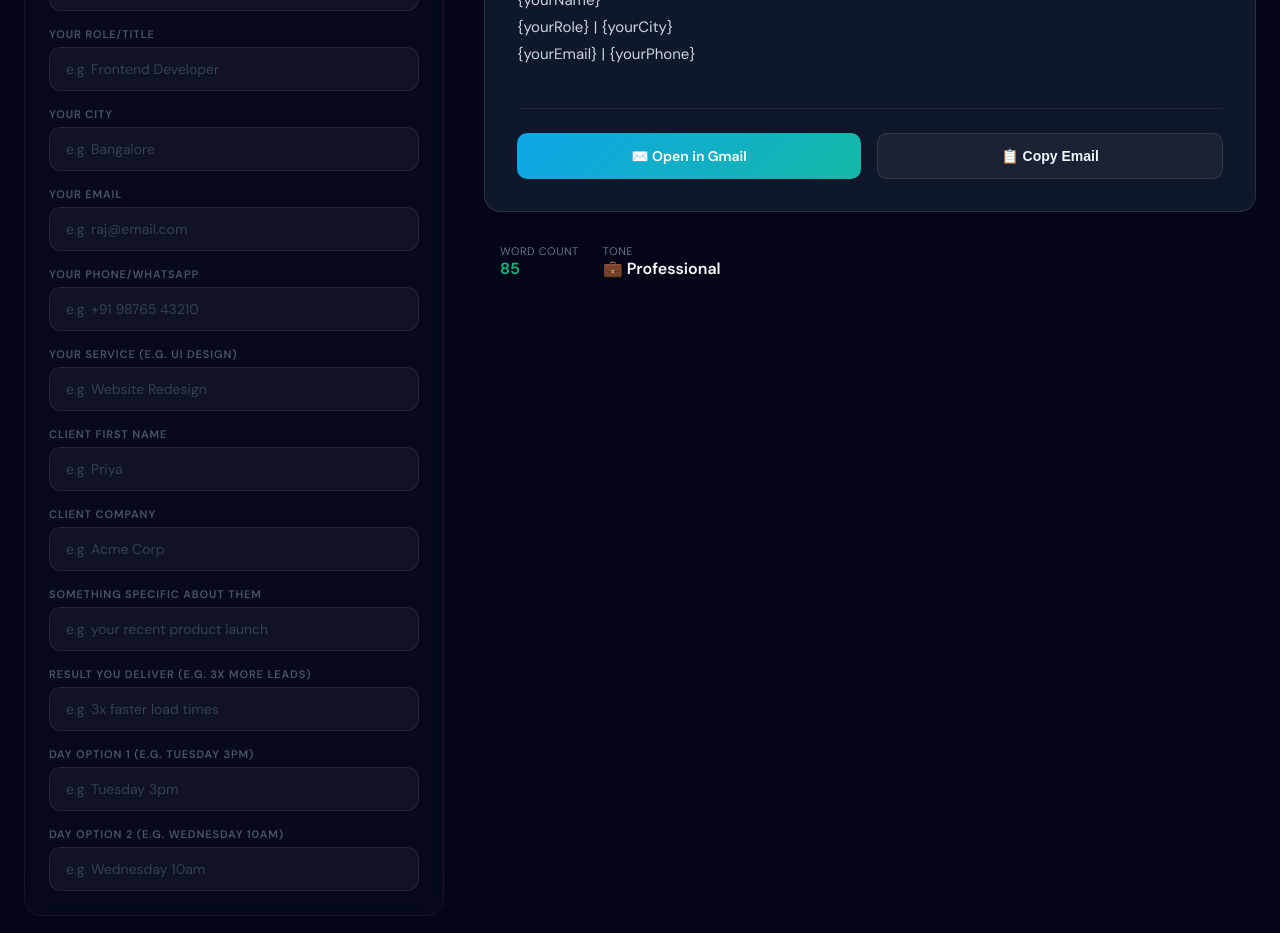
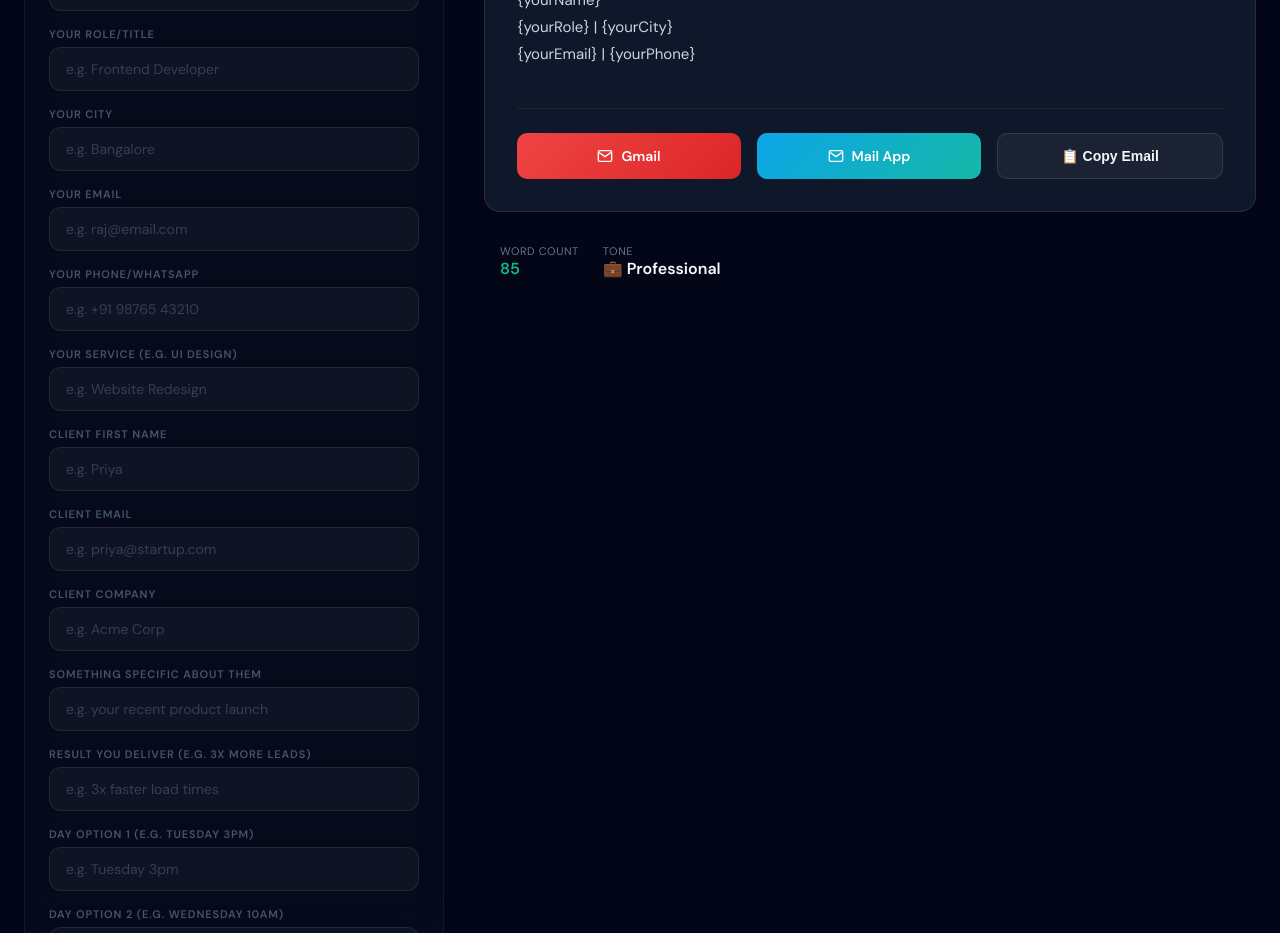
Before and after one commit to daxpatel109/karotools, a React (Vite) app: page /email-generator in a window 1280 px wide. Shown: the part 940-1873 px from the top of the page. Built offline with nearby package versions, Linux system fonts and the light colour scheme.

Commit message:
fix(email): add client email field and fix mailto population logic

```diff
--- a/src/EmailGenerator.jsx
+++ b/src/EmailGenerator.jsx
@@ -205,22 +205,22 @@ const TEMPLATES = {
 };
 
 const FIELDS = {
-  cold: ["yourName","yourRole","yourCity","yourEmail","yourPhone","clientName","clientCompany","yourService","specificDetail","result","day1","day2"],
-  followup: ["yourName","yourEmail","yourPhone","clientName","clientCompany","yourService","subject"],
-  payment: ["yourName","yourEmail","yourPhone","clientName","projectName","invoiceNo","amount","dueDate","paymentDetails"],
-  proposal: ["yourName","yourRole","yourEmail","clientName","clientCompany","projectName","projectDescription","deliverable1","deliverable2","deliverable3","timeline","amount","revisions","support","result"],
-  thankyou: ["yourName","yourRole","yourEmail","clientName","clientCompany","projectName","specificDetail","upsell1","upsell2"],
-  breakup: ["yourName","yourRole","clientName","clientCompany","yourService","subject"],
-  feedback: ["yourName","clientName","clientCompany","projectName","reviewLink"],
-  onboard: ["yourName","yourEmail","yourPhone","clientName","projectName","amount","paymentMethod","startDate","checkinDate","deliveryDate","workingHours","agreementLink","questionnaireLink"],
-  delay: ["yourName","yourEmail","clientName","projectName","reason","delayDays","originalDeadline","newDeadline","action1","action2","updateDate"],
-  upsell: ["yourName","yourRole","yourEmail","clientName","clientCompany","projectName","upsellIdea","upsellDescription","result","timeline","amount"],
+  cold: ["yourName","yourRole","yourCity","yourEmail","yourPhone","clientName","clientEmail","clientCompany","yourService","specificDetail","result","day1","day2"],
+  followup: ["yourName","yourEmail","yourPhone","clientName","clientEmail","clientCompany","yourService","subject"],
+  payment: ["yourName","yourEmail","yourPhone","clientName","clientEmail","projectName","invoiceNo","amount","dueDate","paymentDetails"],
+  proposal: ["yourName","yourRole","yourEmail","clientName","clientEmail","clientCompany","projectName","projectDescription","deliverable1","deliverable2","deliverable3","timeline","amount","revisions","support","result"],
+  thankyou: ["yourName","yourRole","yourEmail","clientName","clientEmail","clientCompany","projectName","specificDetail","upsell1","upsell2"],
+  breakup: ["yourName","yourRole","clientName","clientEmail","clientCompany","yourService","subject"],
+  feedback: ["yourName","clientName","clientEmail","clientCompany","projectName","reviewLink"],
+  onboard: ["yourName","yourEmail","yourPhone","clientName","clientEmail","projectName","amount","paymentMethod","startDate","checkinDate","deliveryDate","workingHours","agreementLink","questionnaireLink"],
+  delay: ["yourName","yourEmail","clientName","clientEmail","projectName","reason","delayDays","originalDeadline","newDeadline","action1","action2","updateDate"],
+  upsell: ["yourName","yourRole","yourEmail","clientName","clientEmail","clientCompany","projectName","upsellIdea","upsellDescription","result","timeline","amount"],
 };
 
 const FIELD_LABELS = {
   yourName:"Your Name", yourRole:"Your Role/Title", yourCity:"Your City",
   yourEmail:"Your Email", yourPhone:"Your Phone/WhatsApp",
-  clientName:"Client First Name", clientCompany:"Client Company",
+  clientName:"Client First Name", clientEmail:"Client Email", clientCompany:"Client Company",
   yourService:"Your Service (e.g. UI Design)", specificDetail:"Something specific about them",
   result:"Result you deliver (e.g. 3x more leads)", day1:"Day Option 1 (e.g. Tuesday 3pm)",
   day2:"Day Option 2 (e.g. Wednesday 10am)", subject:"Email Subject/Topic",
@@ -248,6 +248,7 @@ const PLACEHOLDERS = {
   yourEmail: "e.g. raj@email.com",
   yourPhone: "e.g. +91 98765 43210",
   clientName: "e.g. Priya",
+  clientEmail: "e.g. priya@startup.com",
   clientCompany: "e.g. Acme Corp",
   yourService: "e.g. Website Redesign",
   specificDetail: "e.g. your recent product launch",
@@ -521,11 +522,18 @@ export default function EmailGenerator() {
               {/* Action Buttons */}
               <div style={{ display: "flex", gap: "16px", marginTop: "40px", borderTop: "1px solid rgba(255,255,255,0.05)", paddingTop: "24px" }}>
 
-                <a href={`https://mail.google.com/mail/?view=cm&fs=1&su=${encodeURIComponent(liveEmail.subject)}&body=${encodeURIComponent(liveEmail.body)}`} target="_blank" rel="noopener noreferrer"
+                <a href={`https://mail.google.com/mail/?view=cm&fs=1&to=${encodeURIComponent(fields.clientEmail || "")}&su=${encodeURIComponent(liveEmail.subject)}&body=${encodeURIComponent(liveEmail.body)}`} target="_blank" rel="noopener noreferrer"
+                  style={{ flex: 1, padding: "14px", background: "linear-gradient(135deg,#ef4444,#dc2626)", borderRadius: "10px", color: "#fff", fontSize: "14px", fontWeight: "700", textAlign: "center", textDecoration: "none", cursor: "pointer", display: "flex", justifyContent: "center", alignItems: "center", gap: "8px", transition: "transform 0.2s" }}
+                  onMouseEnter={e => e.currentTarget.style.transform = "translateY(-2px)"}
+                  onMouseLeave={e => e.currentTarget.style.transform = "translateY(0)"}>
+                  <svg width="16" height="16" viewBox="0 0 24 24" fill="none" stroke="currentColor" strokeWidth="2"><path d="M4 4h16c1.1 0 2 .9 2 2v12c0 1.1-.9 2-2 2H4c-1.1 0-2-.9-2-2V6c0-1.1.9-2 2-2z"></path><polyline points="22,6 12,13 2,6"></polyline></svg> Gmail
+                </a>
+
+                <a href={`mailto:${encodeURIComponent(fields.clientEmail || "")}?subject=${encodeURIComponent(liveEmail.subject)}&body=${encodeURIComponent(liveEmail.body)}`}
                   style={{ flex: 1, padding: "14px", background: "linear-gradient(135deg,#0ea5e9,#14b8a6)", borderRadius: "10px", color: "#fff", fontSize: "14px", fontWeight: "700", textAlign: "center", textDecoration: "none", cursor: "pointer", display: "flex", justifyContent: "center", alignItems: "center", gap: "8px", transition: "transform 0.2s" }}
                   onMouseEnter={e => e.currentTarget.style.transform = "translateY(-2px)"}
                   onMouseLeave={e => e.currentTarget.style.transform = "translateY(0)"}>
-                  ✉️ Open in Gmail
+                  <svg width="16" height="16" viewBox="0 0 24 24" fill="none" stroke="currentColor" strokeWidth="2"><path d="M4 4h16c1.1 0 2 .9 2 2v12c0 1.1-.9 2-2 2H4c-1.1 0-2-.9-2-2V6c0-1.1.9-2 2-2z"></path><polyline points="22,6 12,13 2,6"></polyline></svg> Mail App
                 </a>
 
                 <button onClick={() => copy(`Subject: ${liveEmail.subject}\n\n${liveEmail.body}`, setCopiedAll)}
```
